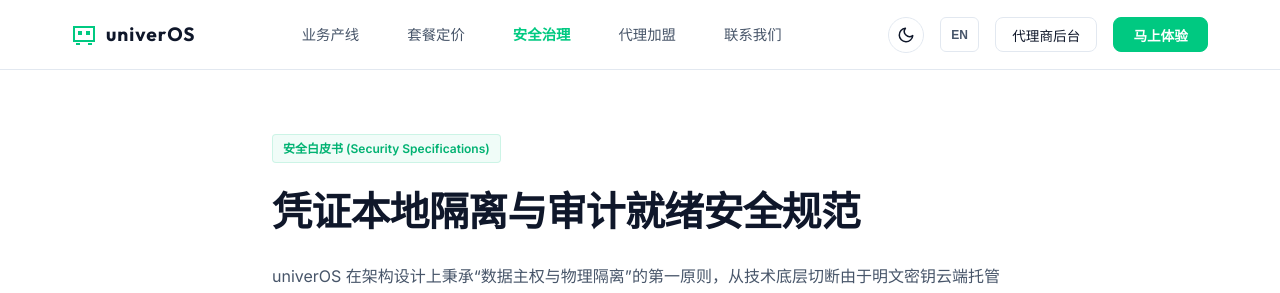
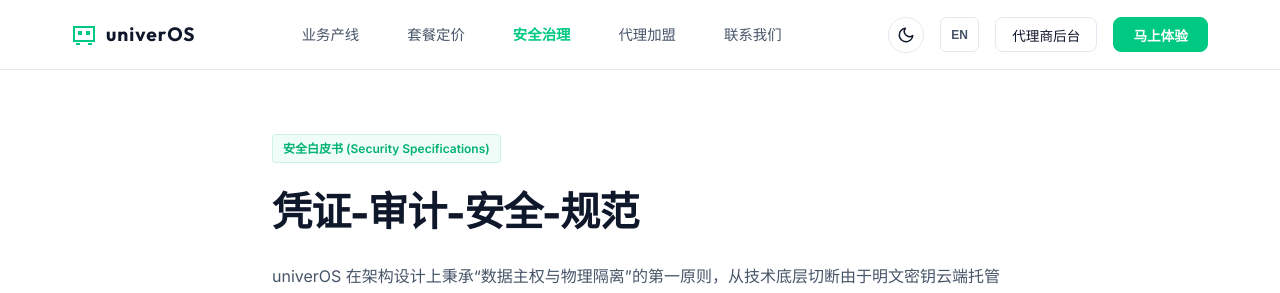
Before and after one commit to WangTeng-Tech/product-univerOS, a Next.js app: page /security in a window 1280 px wide. Shown: the top 293 px of the page. Built offline with nearby package versions, Linux system fonts and the light colour scheme; no server answers.

Commit message:
docs(website): update security whitepaper title to '凭证-审计-安全-规范'

```diff
--- a/src/app/security/page.tsx
+++ b/src/app/security/page.tsx
@@ -5,7 +5,7 @@ import { useTranslation } from "../../context/LanguageContext";
 const localTranslations = {
   zh: {
     tag: "安全白皮书 (Security Specifications)",
-    title: "凭证本地隔离与审计就绪安全规范",
+    title: "凭证-审计-安全-规范",
     desc: "univerOS 在架构设计上秉承“数据主权与物理隔离”的第一原则，从技术底层切断由于明文密钥云端托管所引发的数据泄漏和账单失控风险。",
     sec1Title: "1. CUP (Credential Utility Protocol) 凭证本地隔离协议",
     sec1Desc: "在严肃的企业生产环境中，API 密钥及服务器 Deploy Key 属于核心数字资产，不应上传至任何第三方 SaaS 云平台。CUP 协议规定：",
@@ -31,7 +31,7 @@ const localTranslations = {
   },
   en: {
     tag: "Security Specifications",
-    title: "Credential Isolation & Audit-Ready Specifications",
+    title: "Credential · Audit · Security · Specification",
     desc: "univerOS is built on the core principle of 'Data Sovereignty and Physical Isolation', cutting off data leakage and runaway billing risks from the codebase level.",
     sec1Title: "1. CUP (Credential Utility Protocol) Credential Isolation",
     sec1Desc: "In critical enterprise environments, API keys and Git deploy keys are vital digital assets that should never be hosted on SaaS cloud platforms. CUP mandates:",
```
